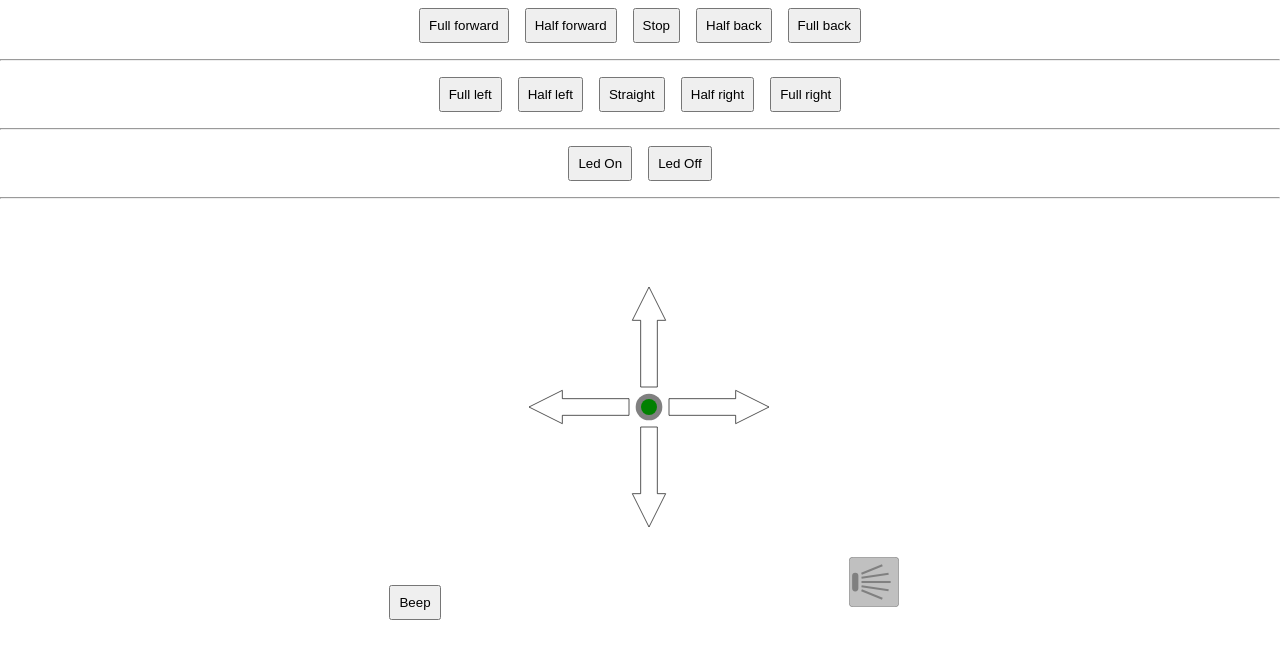
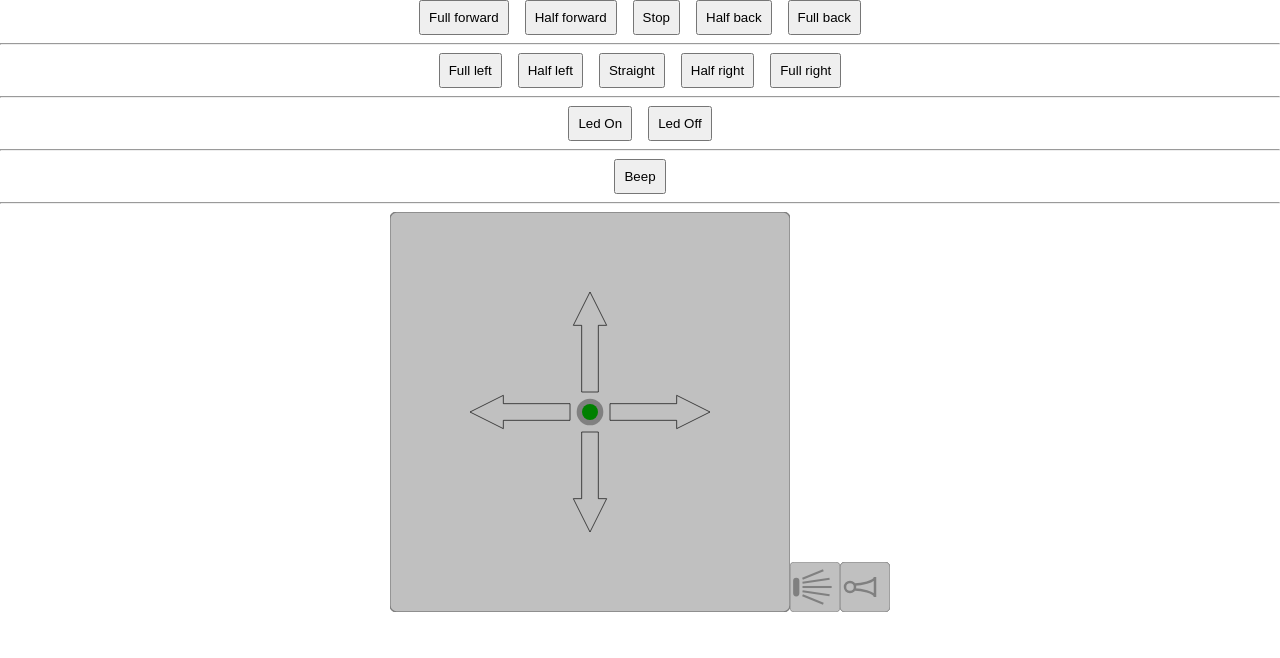
Before and after one commit to Satyam/autito, a React (Create React App) app: page / in a window 1280 px wide. Shown: the top 658 px of the page. Built offline with nearby package versions, Linux system fonts and the light colour scheme; no server answers.

Commit message:
Added Horn button and separeted styles from svg elements

```diff
--- a/src/App.css
+++ b/src/App.css
@@ -3,6 +3,6 @@
 }
 
 .App button {
-  margin: 0.5rem;
+  margin: 0 0.5rem;
   padding: 0.5rem;
 }
--- a/src/App.tsx
+++ b/src/App.tsx
@@ -6,6 +6,7 @@ import './App.css';
 
 import Knob from './Knob';
 import Led from './Led';
+import Horn from './Horn';
 
 import CommandButton from './CommandButton';
 
@@ -32,8 +33,10 @@ const App: React.FC = () => {
           <CommandButton command={[LED, 0]} >Led Off</CommandButton>
           <hr />
           <CommandButton command={[BEEP]}>Beep</CommandButton>
+          <hr />
           <Knob />
           <Led />
+          <Horn />
         </div>
       </MessageProvider>
     </SocketIOProvider>
--- /dev/null
+++ b/src/Arrow.css
@@ -0,0 +1,8 @@
+.Arrow path {
+  stroke:black;
+  fill: none;
+}
+
+.Arrow rect {
+  fill: green;
+}
--- a/src/Arrow.tsx
+++ b/src/Arrow.tsx
@@ -1,4 +1,6 @@
 import React from 'react';
+
+import './Arrow.css';
 export enum DIRS {
   UP,
   RIGHT,
@@ -47,7 +49,7 @@ const Arrow: React.FC<{
         break;
     }
     return (
-      <g transform={`rotate(${a},${cx},${cy})`}>
+      <g className="Arrow" transform={`rotate(${a},${cx},${cy})`}>
         <path
           d={`
             M ${cx - width / 2} ${cy + gap}
@@ -58,11 +60,9 @@ const Arrow: React.FC<{
             L ${cx - arrowWidth / 2} ${cy + gap + length}
             h ${(arrowWidth - width) / 2}
             Z`}
-          stroke="black"
-          fill="none"
+
         />
-        {v && (<rect x={cx - width / 2} y={cy + gap} width={width} height={v * length / 255} fill="green" />)}
-
+        {v && (<rect x={cx - width / 2} y={cy + gap} width={width} height={v * length / 255} />)}
       </g>
     )
   }
--- /dev/null
+++ b/src/Horn.css
@@ -0,0 +1,32 @@
+.Horn {
+  stroke-width: 5px;
+  fill: none;
+}
+
+.Horn .frame {
+  stroke:grey;
+  stroke-width:2px;
+  fill:silver;
+  width: 100%;
+  height: 100%;
+}
+
+.Horn .beeping {
+  stroke: black;
+}
+
+.Horn .silent {
+  stroke: grey;
+}
+
+.Horn .beeping circle {
+  fill: black;
+}
+
+.Horn .beeping .wave {
+  stroke: black;
+}
+
+.Horn .silent .wave {
+  stroke: transparent;
+}
--- /dev/null
+++ b/src/Horn.tsx
@@ -0,0 +1,48 @@
+import React, { useCallback } from 'react';
+import { useMessage } from './useMessage';
+import { useSocketIO } from './useSocketIO'
+
+import { BEEP } from './constants';
+import './Horn.css'
+
+const Horn: React.FC<{ size?: number }> = ({ size = 50 }) => {
+  const { beep, } = useMessage();
+
+  const socket = useSocketIO();
+
+  const clickHandler = useCallback<React.MouseEventHandler<SVGRectElement>>(() => {
+    if (socket && !beep) {
+      socket.command([BEEP])
+    }
+  }, [beep, socket]);
+
+  return (
+    <svg
+      width={size}
+      height={size}
+      viewBox="0 0 100 100"
+      xmlns="http://www.w3.org/2000/svg"
+      className="Horn"
+    >
+      <rect className="frame" x="0" y="0" rx="10" ry="10" onClick={clickHandler} />
+      <g className={beep ? 'beeping' : 'silent'}>
+        <circle cx="20" cy="50" r="10" />
+        <path d={`
+          M 30 45
+          C 40 45, 70 40, 70 30
+          L 70 70
+          C 70 60, 40 55, 30 55
+        `} />
+        <path className="wave" d={`
+          M 80 40
+          C 85 50, 85 50 80 60
+        `} />
+        <path className="wave" d={`
+          M 90 40
+          C 95 50, 95 50 90 60
+        `} />
+      </g>
+    </svg>);
+}
+
+export default Horn;
--- /dev/null
+++ b/src/Knob.css
@@ -0,0 +1,11 @@
+.Knob .frame {
+  stroke:grey;
+  stroke-width:2;
+  fill:silver;
+  width: 100%;
+  height: 100%;
+}
+
+.Knob.dragging {
+  cursor: crosshair;
+}
--- a/src/Knob.tsx
+++ b/src/Knob.tsx
@@ -5,6 +5,8 @@ import { useSocketIO } from './useSocketIO'
 import Arrow, { DIRS } from './Arrow';
 
 import { GO_FORWARD, GO_BACK, STOP, TURN_LEFT, TURN_RIGHT, GO_STRAIGHT } from './constants';
+
+import "./Knob.css";
 
 const Knob: React.FC<{
   width?: number,
@@ -74,8 +76,9 @@ const Knob: React.FC<{
         onMouseMove={mouseMoveHandler}
         onMouseUp={mouseUpHandler}
         onMouseLeave={mouseUpHandler}
-        style={{ cursor: isDragging ? 'crosshair' : 'default' }}
+        className={`Knob ${isDragging ? 'dragging' : ''}`}
       >
+        <rect className="frame" x="-300" y="-300" rx="10" ry="10" />
         <circle cx={x} cy={-y} r="20" fill="grey" onMouseDown={mouseDownHandler} />
         {lastCommand === ' ' && (<circle cx={x} cy={-y} r="12" fill="green" />)}
         <Arrow dir={DIRS.UP} value={-speed} />
--- /dev/null
+++ b/src/Led.css
@@ -0,0 +1,20 @@
+.Led .frame {
+  stroke:grey;
+  stroke-width:2;
+  fill:silver;
+  width: 100%;
+  height: 100%;
+}
+
+.Led g {
+  stroke-width:5;
+}
+
+.Led .on {
+  stroke: yellow;
+  fill: yellow;
+}
+.Led .off {
+  stroke: grey;
+  fill: grey;
+}
--- a/src/Led.tsx
+++ b/src/Led.tsx
@@ -4,12 +4,14 @@ import { useSocketIO } from './useSocketIO'
 
 import { LED } from './constants';
 
+import './Led.css';
+
 const Led: React.FC<{ size?: number }> = ({ size = 50 }) => {
   const { led, } = useMessage();
 
   const socket = useSocketIO();
 
-  const clickHandler = useCallback<React.MouseEventHandler<SVGCircleElement>>(() => {
+  const clickHandler = useCallback<React.MouseEventHandler<SVGRectElement>>(() => {
     if (socket) {
       socket.command([LED, led ? 0 : 1])
     }
@@ -21,10 +23,11 @@ const Led: React.FC<{ size?: number }> = ({ size = 50 }) => {
       height={size}
       viewBox="0 0 120 120"
       xmlns="http://www.w3.org/2000/svg"
+      className="Led"
     >
-      <g stroke={led ? "yellow" : "grey"} stroke-width="5" onClick={clickHandler}>
-        <rect x="0" y="0" width="120" height="120" rx="10" ry="10" stroke="grey" stroke-width="2" fill="silver" />
-        <rect x="10" y="40" width="10" height="40" rx="5" ry="5" fill={led ? "yellow" : "grey"} />
+      <rect className="frame" x="0" y="0" rx="10" ry="10" onClick={clickHandler} />
+      <g className={led ? 'on' : 'off'}>
+        <rect x="10" y="40" width="10" height="40" rx="5" ry="5" />
         <line x1="30" y1="40" x2="80" y2="20" />
         <line x1="30" y1="50" x2="95" y2="40" />
         <line x1="30" y1="60" x2="100" y2="60" />
```
